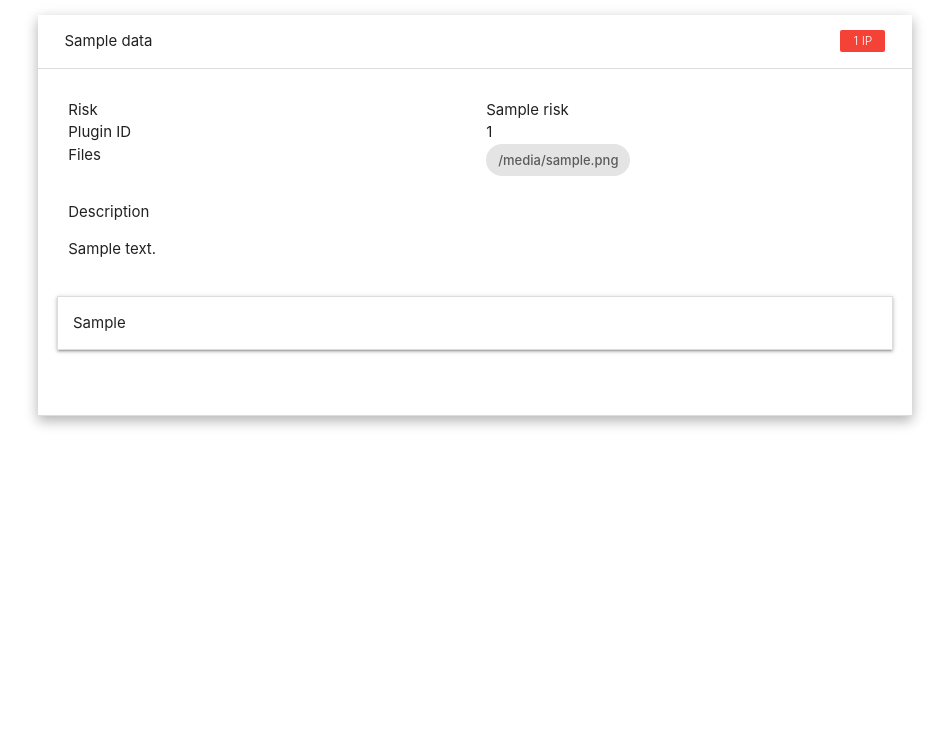
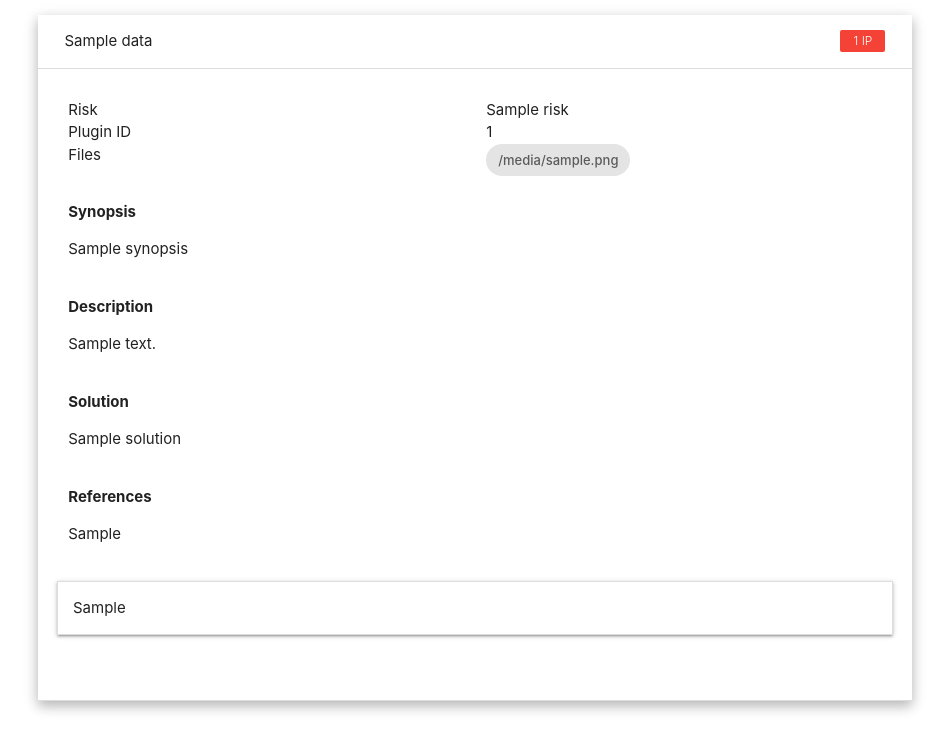
Before and after one commit to Ebryx/Nessus_Map, a Django app: template Nessus_Parser/templates/parsed_XML.html in a window 1280 px wide, after a click that opens the changed part. Shown: the part 153-890 px from the top of the page, without its empty margins (165-1114 px from the left). Before the commit the page ends 580 px from the top, so only its background shows below. Run offline with Django 3.2, Linux system fonts and the light colour scheme; the template is opened without the code that fills it: most values are stand-ins (such as "Sample title", 1, 10 or a date in 2020); some libraries are stand-ins or nearby versions.

Commit message:
Update parsed_XML.html

```diff
--- a/Nessus_Parser/templates/parsed_XML.html
+++ b/Nessus_Parser/templates/parsed_XML.html
@@ -80,10 +80,34 @@
                                         </div>
                                     </div>
                                     <div class="row">
-                                        <div class="col l12">Description</div>
+                                        <div class="col l12" style="font-weight: bold;">Synopsis</div>
+                                        <div class="col l12">
+                                            <pre>
+                                                {{data.synopsis}}
+                                            </pre>
+                                        </div>
+                                    </div>
+                                    <div class="row">
+                                        <div class="col l12" style="font-weight: bold;">Description</div>
                                         <div class="col l12">
                                             <pre>
                                                 {{data.description}}
+                                            </pre>
+                                        </div>
+                                    </div>
+                                    <div class="row">
+                                        <div class="col l12" style="font-weight: bold;">Solution</div>
+                                        <div class="col l12">
+                                            <pre>
+                                                {{data.solution}}
+                                            </pre>
+                                        </div>
+                                    </div>
+                                    <div class="row">
+                                        <div class="col l12" style="font-weight: bold;">References</div>
+                                        <div class="col l12">
+                                            <pre>
+                                                {{data.see_also}}
                                             </pre>
                                         </div>
                                     </div>
```
